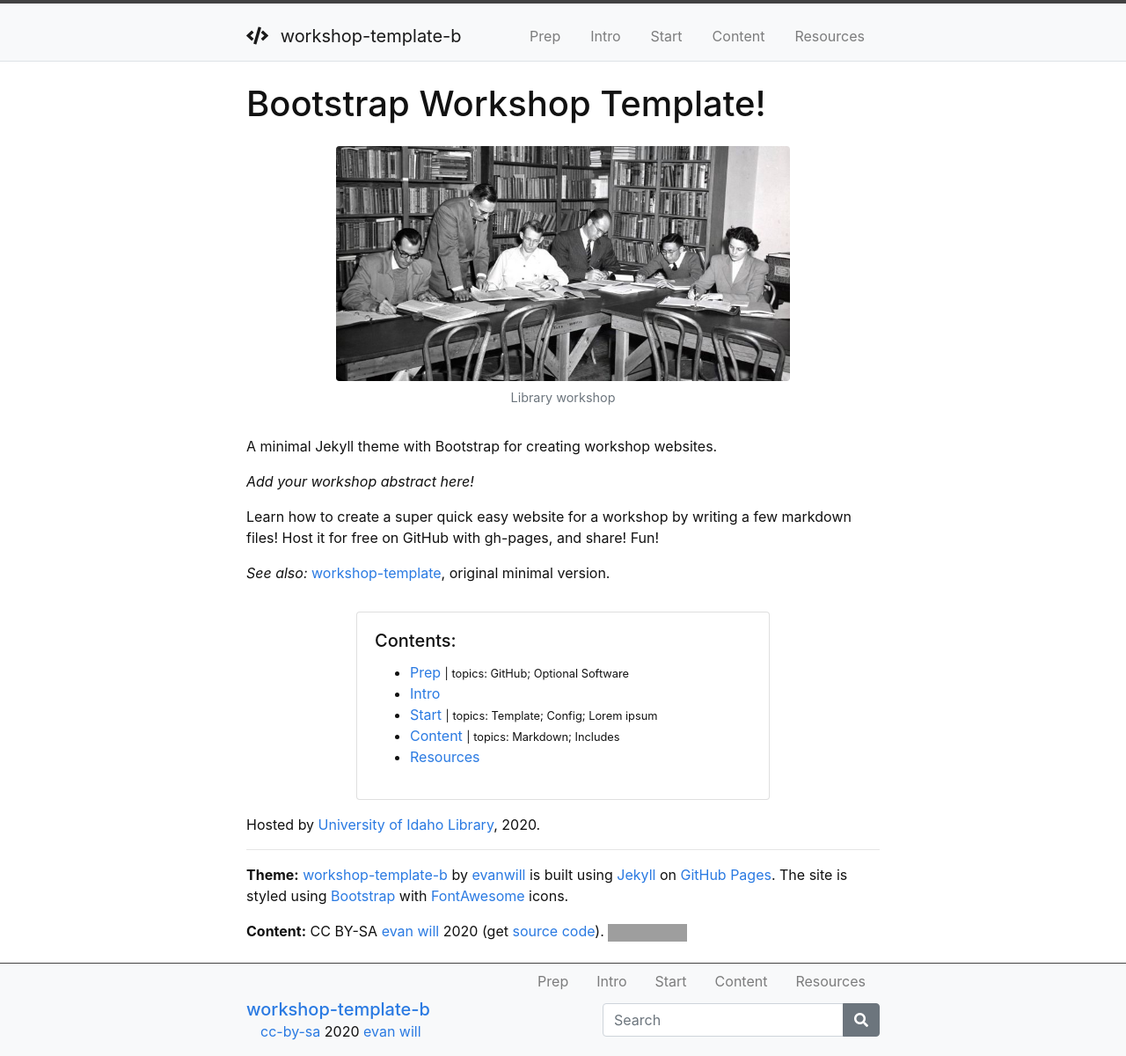
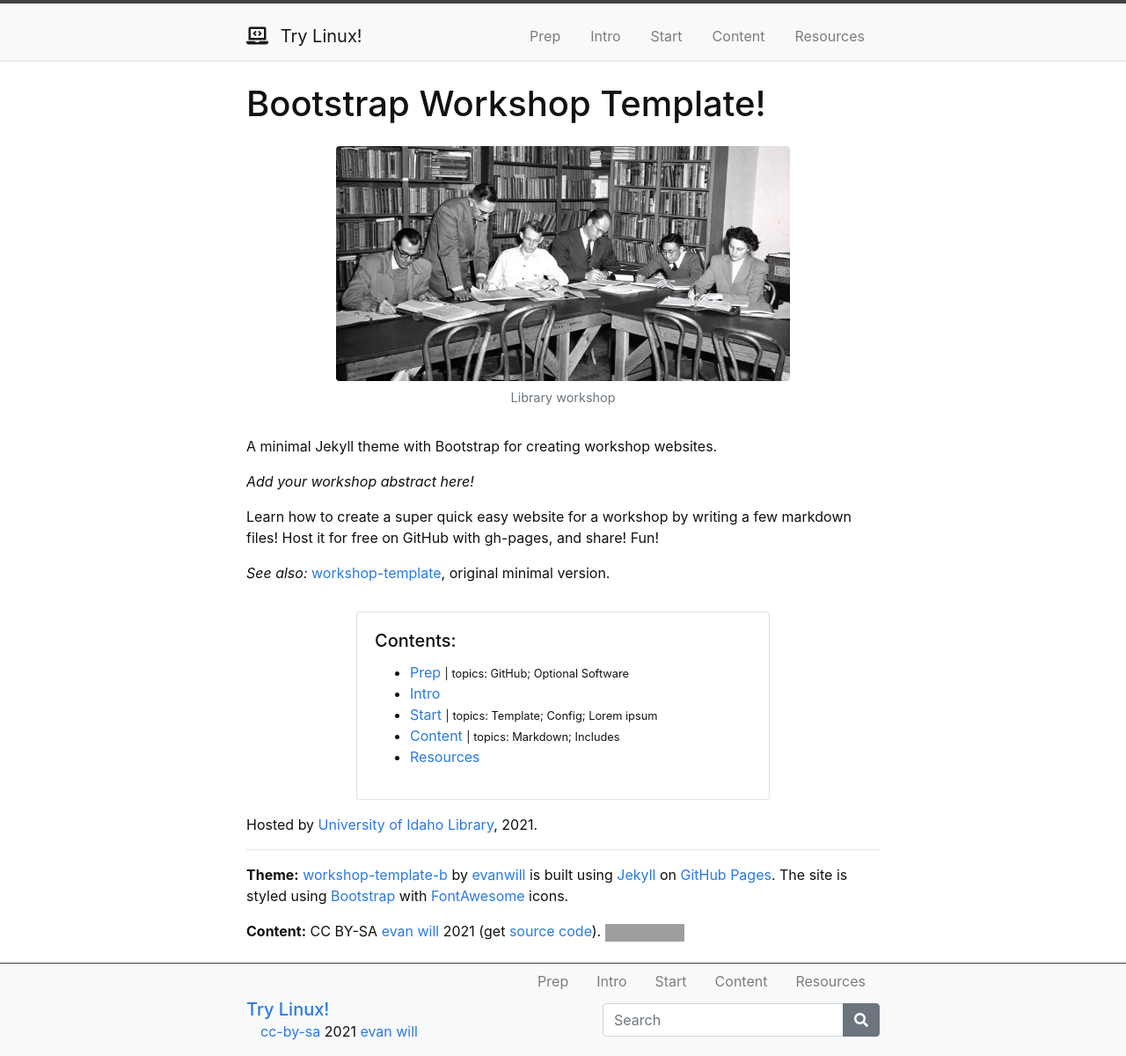
Before and after one commit to evanwill/try-linux, a Jekyll site: the page built from index.md, in a window 1280 px wide. Shown: the whole page at 88% size. Built offline with Jekyll 4.4.1, drawn with Linux system fonts in a browser that asks for light colours; grey boxes are pictures that could not be loaded.

Commit message:
initial config

```diff
--- a/_config.yml
+++ b/_config.yml
@@ -10,14 +10,14 @@
 # SITE SETTINGS
 #
 # title appears in the header
-title: workshop-template-b
+title: Try Linux!
 # title-icon appears in the header to give some pizazz (leave blank for none)
 # choose from Font Awesome 5 free, https://fontawesome.com/icons?d=gallery&m=free
 # some options: fas fa-wrench; fas fa-cogs; fas fa-code; fas fa-chalkboard-teacher; fas fa-book-open
-title-icon: fas fa-code
+title-icon: fas fa-laptop-code # fab fa-linux
 # description, keywords, and image for meta tags
-description: "Create a workshop website quick and easy!"
-keywords: "workshops, websites, gh-pages, jekyll"
+description: "Getting Started with Linux Desktop Operating Systems"
+keywords: "Linux, desktop operating systems"
 featured-image: "/images/uidaho-workshop.jpg"
 # add search box to footer? true/false
 search: true
@@ -27,9 +27,9 @@ author: evan will
 # your github username for link [optional]
 github_username: evanwill
 # year or date published
-pub_year: 2020
+pub_year: 2021
 # location of code, the full url to your github repository
-source-code: https://github.com/thecdil/bootstrap-template
+source-code: https://github.com/evanwill/try-linux
 
 ##########
 # URL VARIABLES [optional!]
@@ -38,11 +38,11 @@ source-code: https://github.com/thecdil/bootstrap-template
 #
 # use url for the domain, e.g. https://evanwill.github.io
 # on gh-pages follow the pattern: https://username.github.io
-url:
+url: https://evanwill.github.io
 # use baseurl to add subsection of the domain, e.g. /workshop-template-b
 # on gh-pages this is a / followed by the name of the repository
 # baseurl is your github repository's name prefixed with a /
-baseurl:
+baseurl: /try-linux
 
 
 ##########
```
Also changed, not shown: README.md.
